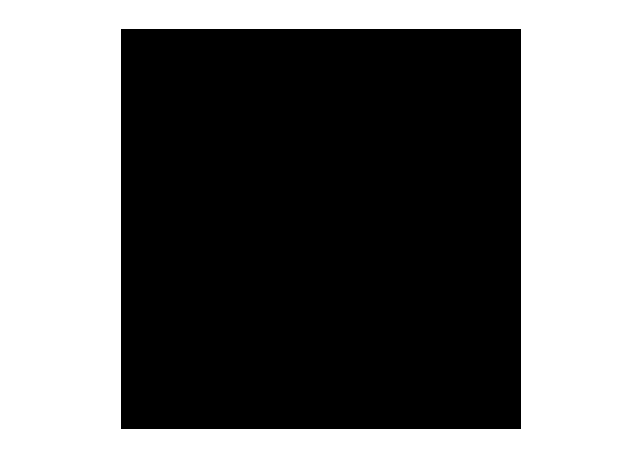
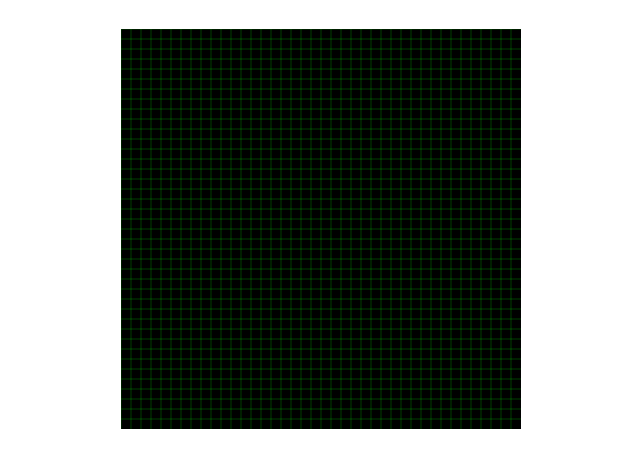
Before and after one commit to Ian-Chege/Game-Dev-JS, a website: page part2/part2.1.html in a window 1280 px wide. Shown: the part 61-528 px from the top of the page, without its empty margins (319-959 px from the left). Drawn offline with Linux system fonts and the light colour scheme.

Commit message:
feat: basic grid pattern

```diff
--- a/part2/part2.1.html
+++ b/part2/part2.1.html
@@ -2,7 +2,7 @@
 <html>
 
 <head>
-    <title>More drawing to canvasz</title>
+    <title>More drawing to canvas</title>
     <!-- Adding the styles here -->
     <link rel="stylesheet" href="styles.css">
 </head>
@@ -13,6 +13,21 @@
     <script>
         var canvas = document.getElementById("asteroids");
         var context = canvas.getContext("2d");
+        context.strokeStyle = '#00FF00'
+        context.lineWidth = 0.25
+
+        for (var x = 0; x < canvas.width; x += 10) {
+            context.moveTo(x, 0);
+            context.lineTo(x, canvas.height);
+        }
+
+
+        for (var y = 0; y < canvas.height; y += 10) {
+            context.moveTo(0, y);
+            context.lineTo(canvas.width, y);
+        }
+
+        context.stroke();
     </script>
 </body>
 
```
